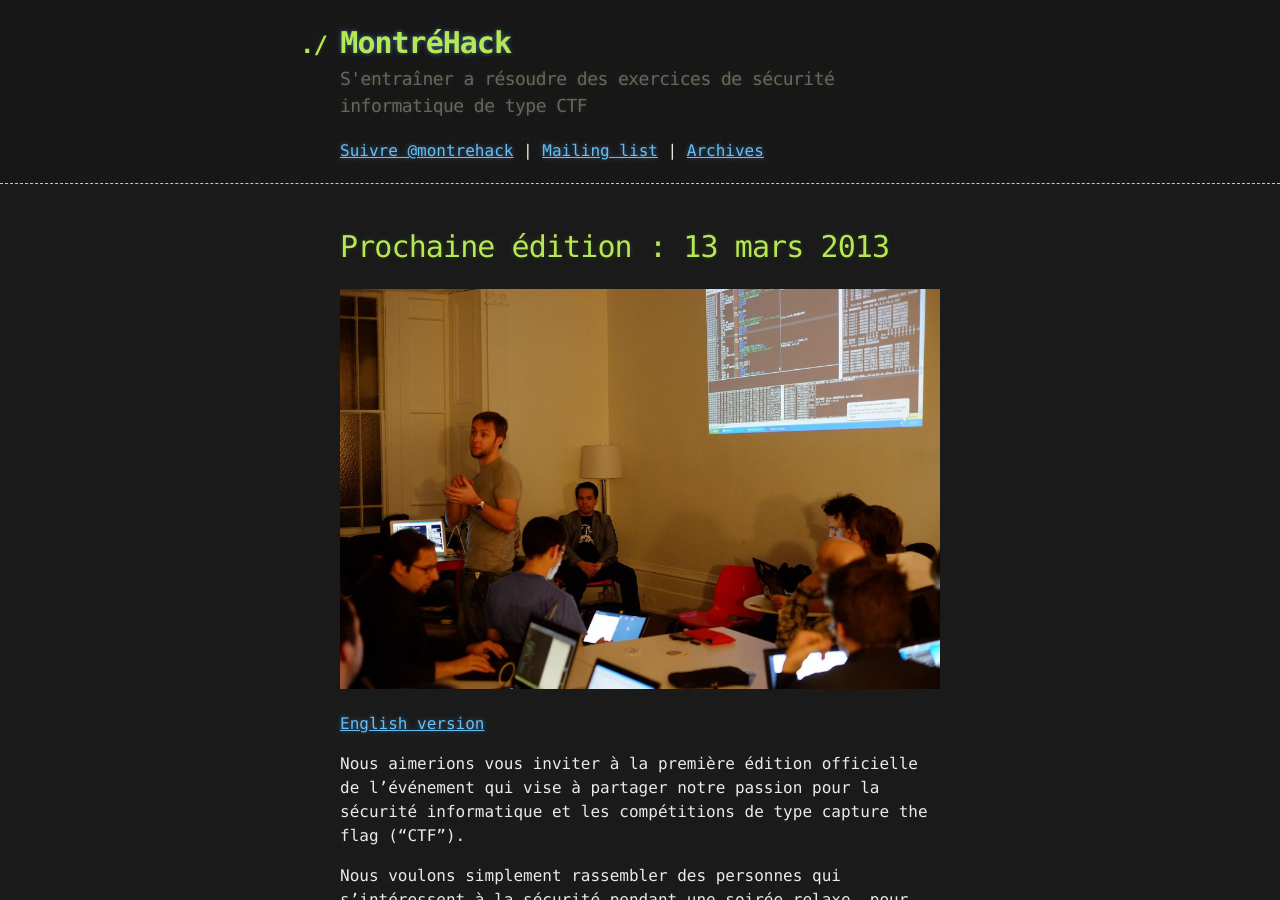
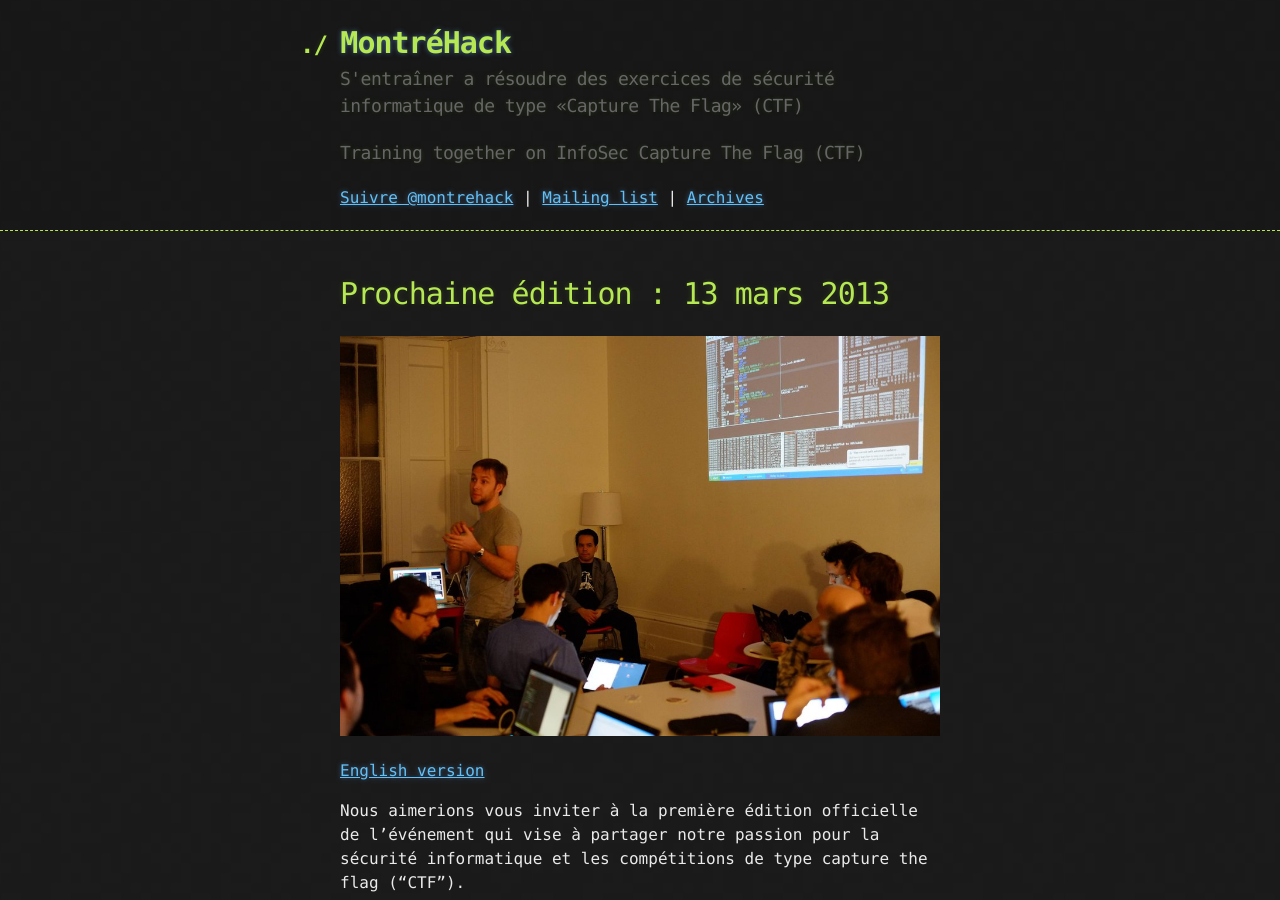
Before and after one commit to montrehack/montrehack.github.com, a Jekyll site: the page built from index.md, in a window 1280 px wide and 900 px high. Built offline with Jekyll 4.4.1, drawn with Linux system fonts in a browser that asks for light colours; Markdown is read by kramdown in place of the engine named in the settings; comment, search, counter and statistics services are not loaded.

Commit message:
updated French tagline and added an English one

```diff
--- a/_layouts/default.html
+++ b/_layouts/default.html
@@ -15,7 +15,8 @@
     <header>
       <div class="container">
         <h1><a href="/">MontréHack</a></h1>
-        <h2>S'entraîner a résoudre des exercices de sécurité informatique de type CTF</h2>
+        <h2>S'entraîner a résoudre des exercices de sécurité informatique de type «Capture The Flag» (CTF)</h2>
+        <h2>Training together on InfoSec Capture The Flag (CTF)</h2>
         <section id="badges">
           <a href="https://twitter.com/montrehack" class="btn twitter-follow-button"
             data-show-count="false" data-lang="fr" data-dnt="true">Suivre @montrehack</a>
```
